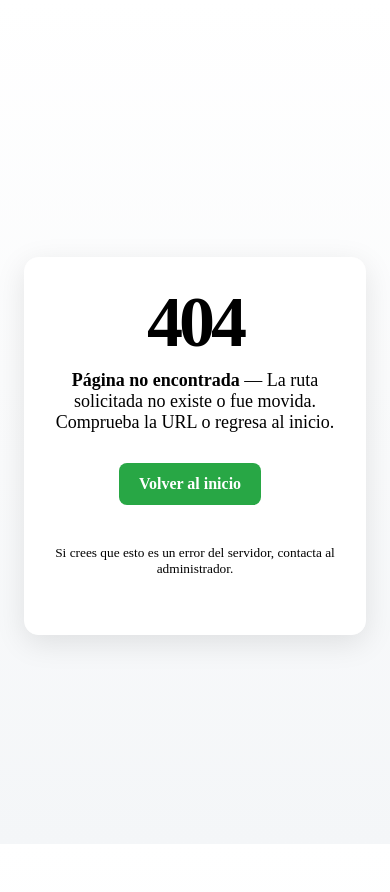
After one commit to Juanchumilo/Medigestion, a Flask app: template app/templates/404.html in a window 390 px wide. The commit adds this page. Run offline with Flask 3, Linux system fonts and the light colour scheme; the template is opened without the code that fills it, so the values that code supplies are empty.

Commit message:
Creacion de la pagina 404.html. configuracion de paciente.html (sin conexion a db) y conexion con la base de datos de MySQL

```diff
--- a/app/app.py
+++ b/app/app.py
@@ -1,10 +1,34 @@
-from flask import Flask,render_template
+from flask import Flask,render_template,request
+import pymysql
 
 app=Flask(__name__)
 
+#Configuracion de Conexion
+connection=pymysql.connect(
+    host='localhost',
+    user='root',
+    password='2207Chumilo,',
+    database='DB_MEDIGESTION',
+    port=3306,
+    cursorclass=pymysql.cursors.DictCursor
+)
+
+#Index
 @app.route('/')
 def index():
     return render_template('index.html')
 
+#Paciente
+#@app.route('/Paciente/<int:id_Paciente>')
+#def Paciente(id_Paciente):
+    #return render_template('paciente.html')
+
+
+#Error 404
+@app.errorhandler(404)
+def page_not_found(e):
+    return render_template("404.html"), 404
+
+
 if __name__=='__main__':
     app.run(debug=True,port=5001)
--- /dev/null
+++ b/app/templates/404.html
@@ -0,0 +1,102 @@
+<!DOCTYPE html>
+<html lang="es">
+<head>
+  <meta charset="utf-8" />
+  <meta name="viewport" content="width=device-width,initial-scale=1" />
+  <title>404 Not Found - MediGestión</title>
+  <style>
+    /* Fuente Constantia (usa la instalada en el sistema) */
+    :root {
+      --bg: #ffffff;
+      --card: #ffffff;
+      --accent: #2ad400;
+      --muted: #000000;
+    }
+    html,body{
+      height:100%;
+      margin:0;
+      font-family: "Constantia", serif;
+      background: linear-gradient(180deg, var(--bg), #f4f6f8);
+      color: #333;
+    }
+    .center {
+      min-height:100%;
+      display:flex;
+      align-items:center;
+      justify-content:center;
+      padding:24px;
+    }
+    .card {
+      background: white;
+      border: 1px solid white;
+      padding:28px;
+      border-radius:14px;
+      max-width:900px;
+      width:100%;
+      box-shadow: 0 8px 30px rgba(0,0,0,0.1);
+      display:flex;
+      gap:24px;
+      align-items:center;
+    }
+    .left {
+      flex:1 1 320px;
+    }
+    .right {
+      width:220px;
+      text-align:center;
+    }
+    h1 {
+      font-size:96px;
+      line-height:1;
+      margin:0;
+      color: rgb(0, 0, 0);
+      letter-spacing: -4px;
+    }
+    p.lead {
+      margin:12px 0 20px 0;
+      color:var(--muted);
+      font-size:18px;
+    }
+    a.button {
+        display: inline-block;
+        margin: 10px 10px 10px 0;
+        padding: 12px 20px;
+        background-color: #28a745;
+        border: none;
+        border-radius: 8px;
+        cursor: pointer;
+        transition: background 0.3s, transform 0.4s;
+        text-decoration: none;
+        color: #fff;
+        font-weight: bold;
+    }
+    a.button:hover {
+    background-color: #218838;
+    transform: translateY(-3px);
+    }
+    small {
+      display:block;
+      margin-top:12px;
+      color:var(--muted);
+    }
+    @media (max-width:720px){
+      .card { flex-direction:column; text-align:center; }
+      .right { width:100%; }
+      h1 { font-size:72px; }
+    }
+  </style>
+</head>
+<body>
+  <div class="center">
+    <div class="card" role="main" aria-labelledby="titulo404">
+      <div class="left">
+        <h1 id="titulo404">404</h1>
+        <p class="lead"><strong>Página no encontrada</strong> — La ruta solicitada no existe o fue movida. Comprueba la URL o regresa al inicio.</p>
+        <a class="button" href="/">Volver al inicio</a>
+        <br><br>
+        <small>Si crees que esto es un error del servidor, contacta al administrador.</small>
+      </div>
+    </div>
+  </div>
+</body>
+</html>
--- a/app/templates/paciente.html
+++ b/app/templates/paciente.html
@@ -3,7 +3,7 @@
 <head>
         <meta charset="UTF-8">
         <title>Paciente - MediGestión</title>
-        <link rel="stylesheet" href="Styles/paciente_estilo.css">
+        <link rel="stylesheet" href="{{ url_for('static', filename='css/paciente_estilo.css') }}">
     </head>
 
 
```
